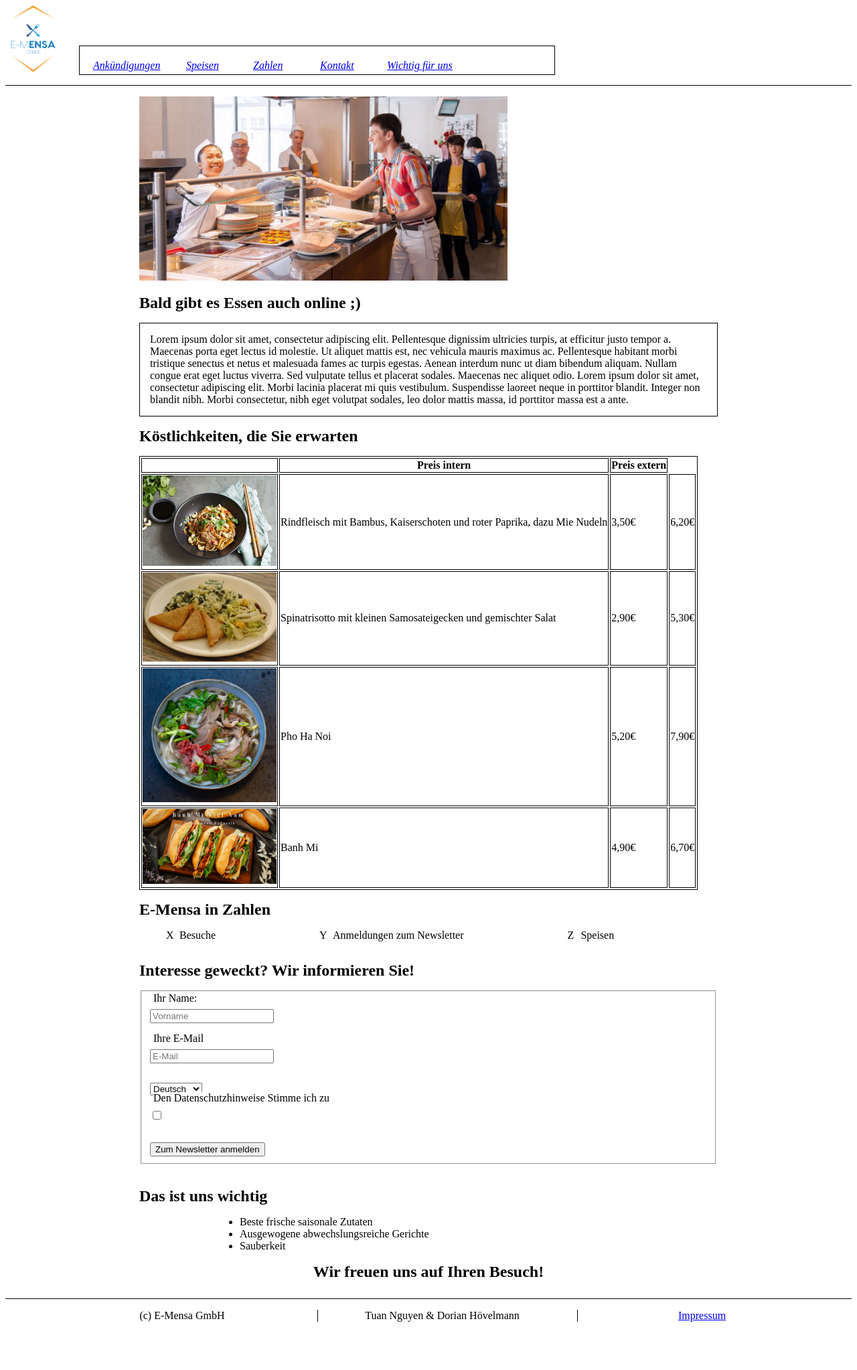
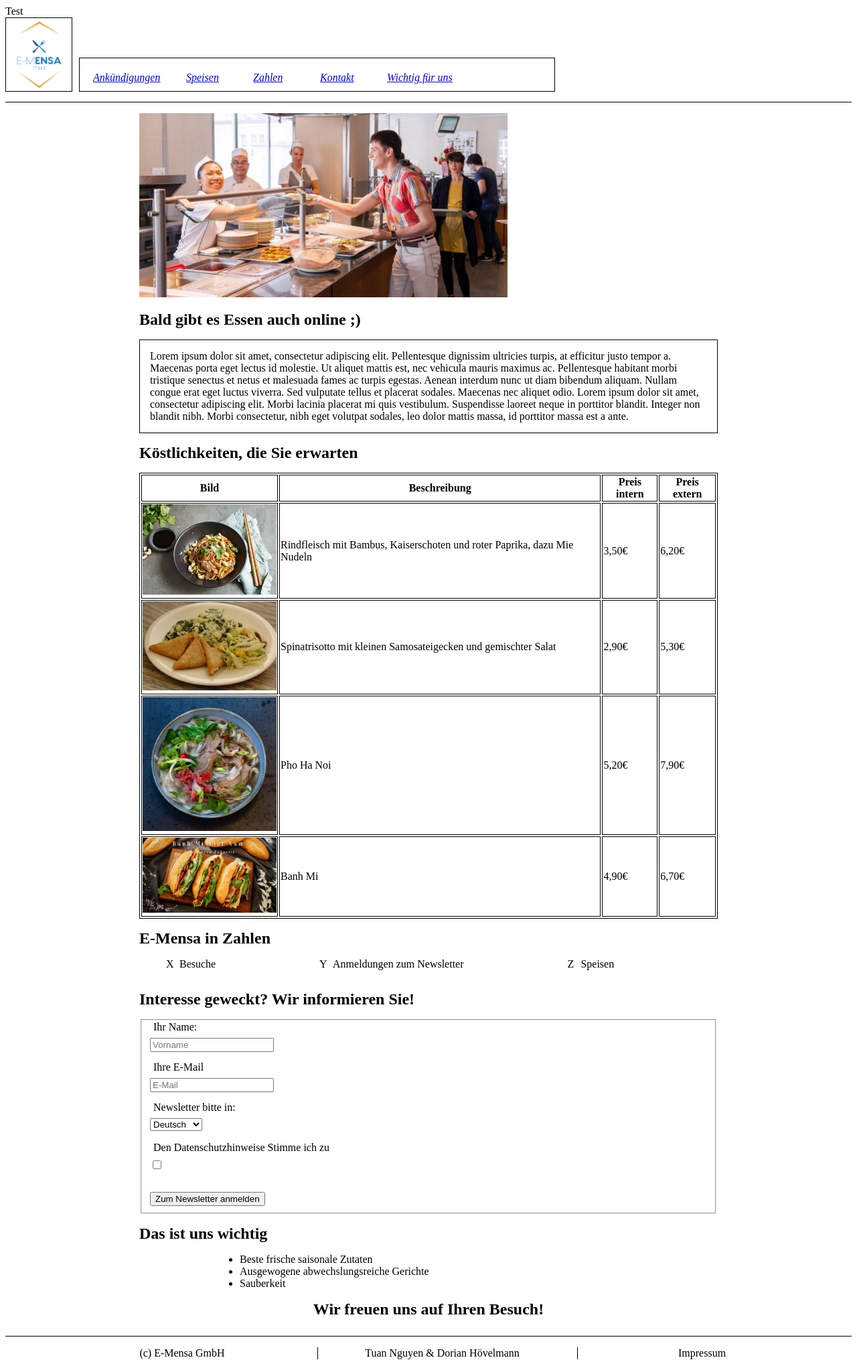
Before and after one commit to tuananh-aa-2001/E-MensaWerbeseite, a PHP site: page / in a window 1280 px wide. Shown: the whole page at 67% size. Before the commit the page ends 1974 px from the top, so only its background shows below. Run offline with PHP 8.4, Linux system fonts and the light colour scheme; data that the repository does not hold is empty.

Commit message:
update index.php

```diff
--- a/werbeseite/index.php
+++ b/werbeseite/index.php
@@ -11,12 +11,15 @@
     <link rel="stylesheet" type="text/css" href="index_stylesheet.css" >
 </head>
 <body>
+<?php
+echo "Test";
+?>
 <!--begin header-->
 <!--to do: Links!-->
 <div id="quickLinks">
-    <div class="logoimg">
+    <a class="logoimg">
         <img src="MensaLogo.png" height="100" alt="Logo">
-    </div>
+    </a>
     <a class="announcements" href="#announcementsMain">
         Ankündigungen
     </a>
@@ -48,40 +51,30 @@
 <div id="mealsMain">
     <h1>Köstlichkeiten, die Sie erwarten</h1>
     <table class="mealTable">
-      <thead>
         <tr>
-                <th> </th>
+            <th>Bild</th>
+            <th>Beschreibung</th>
             <th>Preis intern</th>
             <th>Preis extern</th>
         </tr>
-      </thead>
         <?php
         $file = fopen('Gerichte.txt', 'r');
-      if (!$file)
-          echo "Es gibt noch keinen Gericht. Bitte kommen Sie später zurück!";
-      else {
         while (!feof($file)) {
             $gerichte = fgets($file);
-
             if (!empty($gerichte)) {
-
                 $gerichtelemente = explode('; ', $gerichte);
-
                 echo '<tr>';
-
                 foreach ($gerichtelemente as $key => $gerichtelement) {
                     if ($key === 0)
-                          echo '<td><img alt="Dish_image" width="200px" src="./img/' . htmlspecialchars($gerichtelement) . ' "></td>';
+                        echo '<td><img alt="Meal_Picture" width="200px" src="./img/' . $gerichtelement . ' "></td>';
                     else
-                          echo '<td>' . htmlspecialchars($gerichtelement) . '</td>';
+                        echo '<td>' . $gerichtelement . '</td>';
                 }
                 echo '</tr>';
             }
         }
         fclose($file);
-      }
         ?>
-  </table>
     </table>
 </div>
 <div id="numbersMain">
@@ -97,7 +90,7 @@
 </div>
 <div id="contactMain">
     <h1>Interesse geweckt? Wir informieren Sie!</h1>
-  <form  method="post" class="contactForm">
+    <form method="post" class="contactForm">
         <fieldset>
             <p> <label for="name">Ihr Name:</label>
                 <input type="text" id="name" name="name" placeholder="Vorname" required>
@@ -105,30 +98,31 @@
             <p><label for="email">Ihre E-Mail</label>
                 <input type="text" id="email" name="email" placeholder="E-Mail" required>
             </p>
-        <div id="div_language">
+            <p>
                 <label for="lang">Newsletter bitte in:</label>
                 <select id="lang" name="language">
                     <option value="de">Deutsch</option>
                     <option value="en">English</option>
                     <option value="af">Afrikaans</option>
                 </select>
-        </div>
+            </p>
             <p>
                 <label for="dsgvo">Den Datenschutzhinweise Stimme ich zu</label>
                 <input type="checkbox" id="dsgvo">
             </p>
-        <input type="submit" name="submit" value="Zum Newsletter anmelden">
+            <input type="submit" value="Zum Newsletter anmelden">
         </fieldset>
-    <br>
         <?php
         $invalid_emails = [
-          1 =>'rcpt.at',
+            1 => 'rcpt.at',
             2 => 'damnthespam.at',
             3 => 'wegwerfmail.de',
             4 => 'trashmail.'
         ];
         $file = fopen("Anmeldungsdaten.txt", "a");
-      if ($_POST['submit']) {
+
+        if ($_SERVER['REQUEST_METHOD'] === 'POST') {
+            if (isset($_POST)) {
                 $errors = [];
                 if(empty(trim($_POST['name'])))
                     $errors[] = 'Bitte geben Sie einen Namen ein!';
@@ -148,13 +142,13 @@
                 }else{
                     echo '<div class="error"> <ul>';
                     foreach ($errors as $error)
-                echo '<li>'. htmlspecialchars($error).'</li>';
+                        echo '<li>'.$error.'</li>';
                     echo '</ul> </div>';
+                }
             }
         }
         fclose($file);
         ?>
-
     </form>
 </div>
 <div id="importantMain">
@@ -176,7 +170,7 @@
         <ul class="unten">
             <li>(c) E-Mensa GmbH</li>
             <li>Tuan Nguyen & Dorian Hövelmann</li>
-      <li><a href="#impressum">Impressum</a></li>
+            <li>Impressum</li>
         </ul>
     </div>
 </footer>
```
Lines whose indentation alone changed are shown as unchanged.
